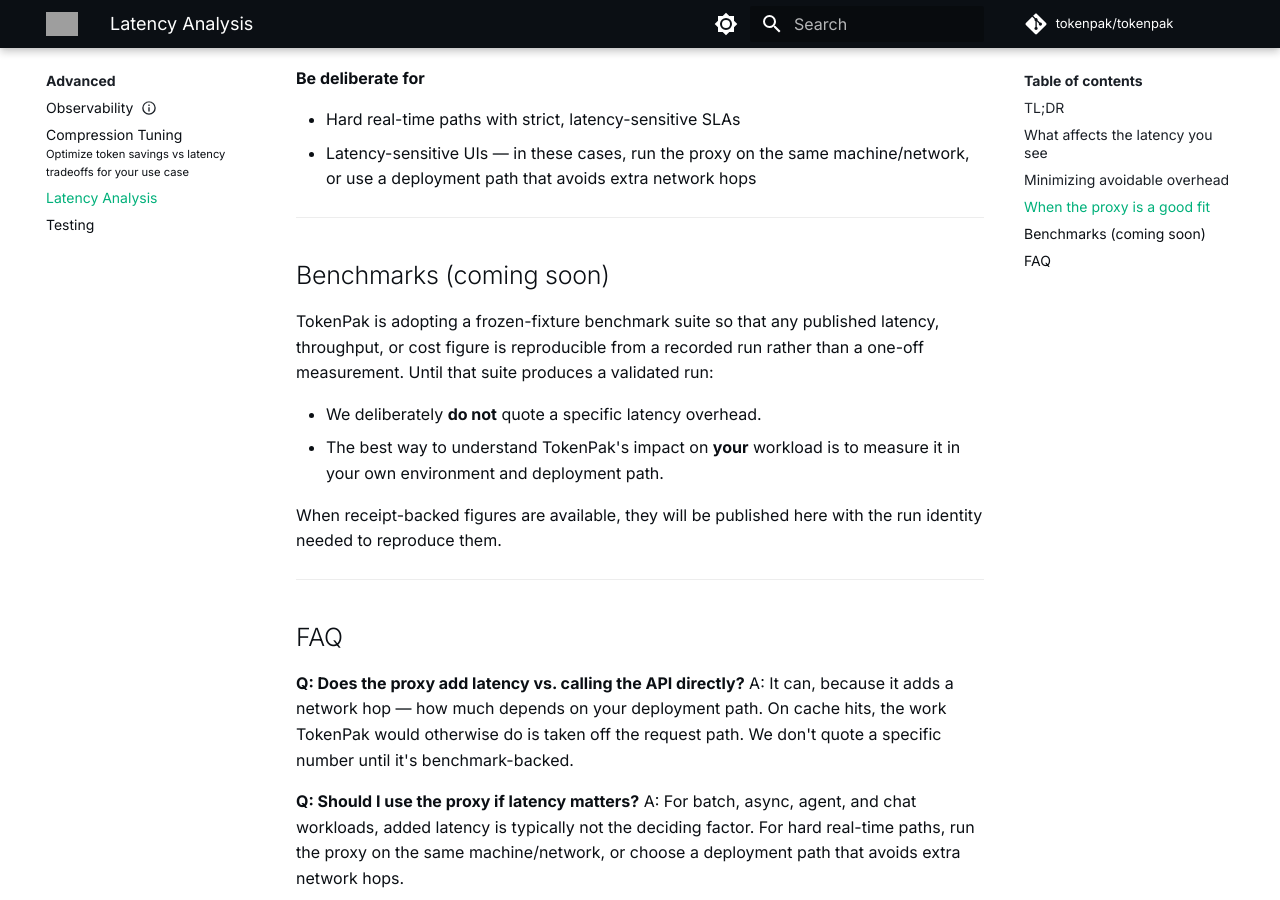
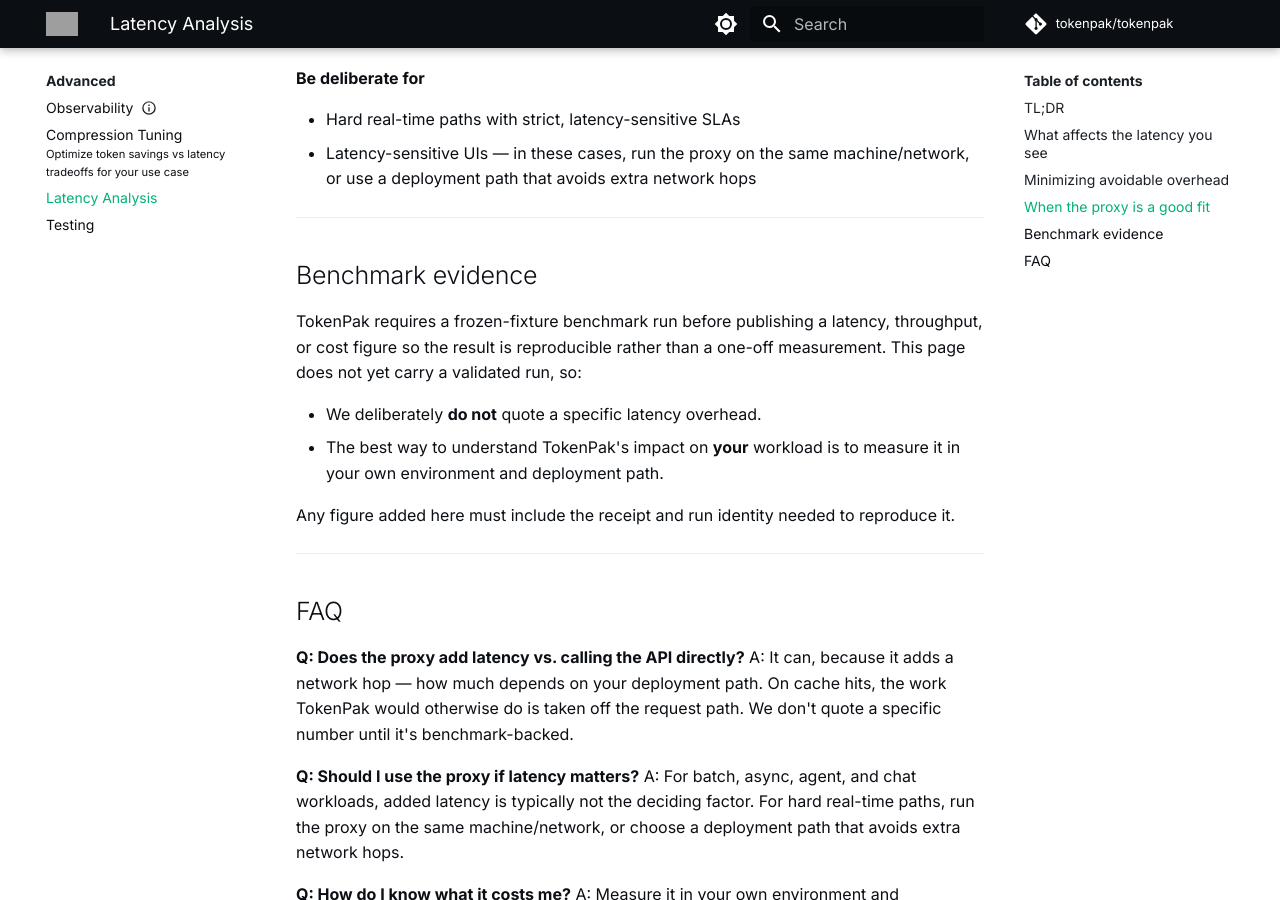
Before and after one commit to tokenpak/docs, an MkDocs documentation site: the page built from docs/LATENCY.md, in a window 1280 px wide and 900 px high, scrolled down 1483 px. Built offline with MkDocs 1.6.1 and Material for MkDocs 9.7.7, drawn with Linux system fonts in a browser that asks for light colours; comment, search, counter and statistics services are not loaded; grey boxes are pictures that could not be loaded.

```diff
--- a/docs/LATENCY.md
+++ b/docs/LATENCY.md
@@ -60,18 +60,18 @@ be backed by a reproducible benchmark receipt (see
 
 ---
 
-## Benchmarks (coming soon)
+## Benchmark evidence
 
-TokenPak is adopting a frozen-fixture benchmark suite so that any published
-latency, throughput, or cost figure is reproducible from a recorded run rather
-than a one-off measurement. Until that suite produces a validated run:
+TokenPak requires a frozen-fixture benchmark run before publishing a latency,
+throughput, or cost figure so the result is reproducible rather than a one-off
+measurement. This page does not yet carry a validated run, so:
 
 - We deliberately **do not** quote a specific latency overhead.
 - The best way to understand TokenPak's impact on **your** workload is to measure
   it in your own environment and deployment path.
 
-When receipt-backed figures are available, they will be published here with the
-run identity needed to reproduce them.
+Any figure added here must include the receipt and run identity needed to
+reproduce it.
 
 ---
 
```
Also changed, not shown: docs/QUICKSTART.md (+4 -1 lines), docs/faq.md (+7 -1 lines), docs/index.md (+9 -2 lines).
